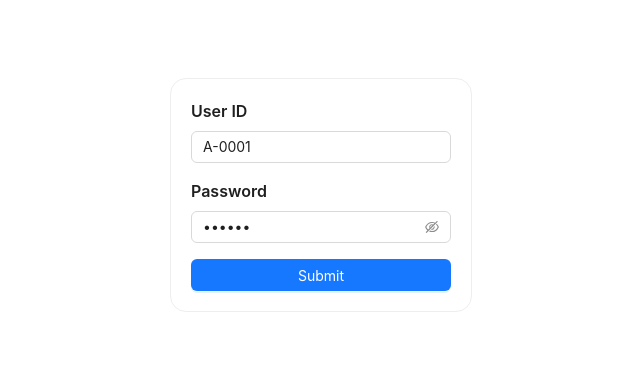
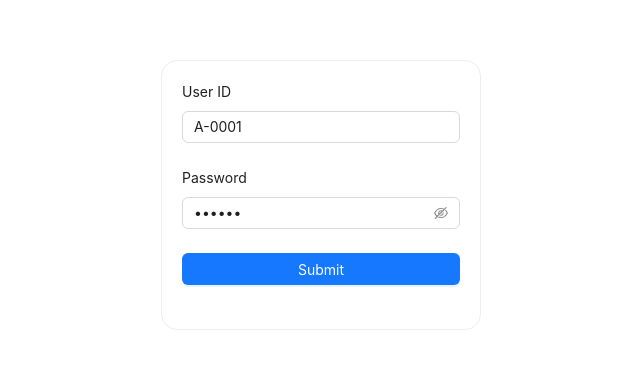
Before and after one commit to saifscripts/phum-client, a React (Vite) app: page /login in a window 1280 px wide. Shown: the part 205-574 px from the top of the page, without its empty margins (319-959 px from the left). Built offline with nearby package versions, Linux system fonts and the light colour scheme; no server answers.

Commit message:
31-2 Refactor Form Component

```diff
--- a/src/components/form/PHForm.tsx
+++ b/src/components/form/PHForm.tsx
@@ -1,4 +1,5 @@
 /* eslint-disable @typescript-eslint/no-explicit-any */
+import { Form } from 'antd';
 import { ReactNode } from 'react';
 import {
   FieldValues,
@@ -18,7 +19,9 @@ const PHForm = ({ children, onSubmit, defaultValues }: IPHFormProps) => {
 
   return (
     <FormProvider {...methods}>
-      <form onSubmit={methods.handleSubmit(onSubmit)}>{children}</form>
+      <Form layout="vertical" onFinish={methods.handleSubmit(onSubmit)}>
+        {children}
+      </Form>
     </FormProvider>
   );
 };
--- a/src/components/form/PHInput.tsx
+++ b/src/components/form/PHInput.tsx
@@ -1,4 +1,4 @@
-import { Input, Typography } from 'antd';
+import { Form, Input } from 'antd';
 import { Controller } from 'react-hook-form';
 
 interface IPHInputProps {
@@ -11,15 +11,16 @@ interface IPHInputProps {
 const PHInput = ({ name, type, label, placeholder }: IPHInputProps) => {
   return (
     <div>
-      {label && <Typography.Title level={5}>{label}</Typography.Title>}
       <Controller
         name={name}
         render={({ field }) => (
-          <Input
-            {...field}
-            type={type || 'text'}
-            placeholder={placeholder || ''}
-          />
+          <Form.Item label={label}>
+            <Input
+              {...field}
+              type={type || 'text'}
+              placeholder={placeholder || ''}
+            />
+          </Form.Item>
         )}
       />
     </div>
--- a/src/components/form/PHPasswordInput.tsx
+++ b/src/components/form/PHPasswordInput.tsx
@@ -1,5 +1,5 @@
 import { EyeInvisibleOutlined, EyeTwoTone } from '@ant-design/icons';
-import { Input, Typography } from 'antd';
+import { Form, Input } from 'antd';
 import { Controller } from 'react-hook-form';
 
 interface IPHPasswordInputProps {
@@ -15,10 +15,10 @@ const PHPasswordInput = ({
 }: IPHPasswordInputProps) => {
   return (
     <div>
-      {label && <Typography.Title level={5}>{label}</Typography.Title>}
       <Controller
         name={name}
         render={({ field }) => (
+          <Form.Item label={label}>
             <Input.Password
               {...field}
               placeholder={placeholder || ''}
@@ -26,6 +26,7 @@ const PHPasswordInput = ({
                 visible ? <EyeTwoTone /> : <EyeInvisibleOutlined />
               }
             />
+          </Form.Item>
         )}
       />
     </div>
--- /dev/null
+++ b/src/components/form/PHSelect.tsx
@@ -0,0 +1,20 @@
+import { Form, Select } from 'antd';
+
+interface IPHSelectProps {
+  label?: string;
+  options: {
+    value: string;
+    label: string;
+    disabled?: boolean;
+  }[];
+}
+
+const PHSelect = ({ label, options }: IPHSelectProps) => {
+  return (
+    <Form.Item label={label}>
+      <Select style={{ width: '100%' }} options={options} />
+    </Form.Item>
+  );
+};
+
+export default PHSelect;
--- a/src/pages/admin/AcademicManagement/CreateAcademicSemester.tsx
+++ b/src/pages/admin/AcademicManagement/CreateAcademicSemester.tsx
@@ -1,17 +1,32 @@
-import { Button } from 'antd';
+import { Button, Col, Flex, Form } from 'antd';
 import { FieldValues } from 'react-hook-form';
 import PHForm from '../../../components/form/PHForm';
-import PHInput from '../../../components/form/PHInput';
+import PHSelect from '../../../components/form/PHSelect';
 
 const CreateAcademicSemester = () => {
   const onSubmit = (data: FieldValues) => {
     console.log(data);
   };
   return (
-    <PHForm onSubmit={onSubmit}>
-      <PHInput name="name" />
-      <Button htmlType="submit">Submit</Button>
-    </PHForm>
+    <Flex justify="center" align="center">
+      <Col span={8}>
+        <PHForm onSubmit={onSubmit}>
+          <PHSelect
+            label="Name"
+            options={[
+              { value: 'Autumn', label: 'Autumn' },
+              { value: 'Summer', label: 'Summer' },
+              { value: 'Fall', label: 'Fall' },
+            ]}
+          />
+          <Form.Item>
+            <Button style={{ width: '100%' }} type="primary" htmlType="submit">
+              Submit
+            </Button>
+          </Form.Item>
+        </PHForm>
+      </Col>
+    </Flex>
   );
 };
 
--- a/src/pages/auth/Login.tsx
+++ b/src/pages/auth/Login.tsx
@@ -1,4 +1,4 @@
-import { Button, Flex } from 'antd';
+import { Button, Col, Flex, Form } from 'antd';
 import { jwtDecode } from 'jwt-decode';
 import { FieldValues } from 'react-hook-form';
 import { useLocation, useNavigate } from 'react-router-dom';
@@ -38,15 +38,15 @@ const Login = () => {
 
   return (
     <Flex style={{ height: '100vh' }} justify="center" align="center">
-      <div
+      <Col
         style={{
           border: '1px solid #eeeeee',
           padding: '20px',
           borderRadius: '16px',
         }}
+        span={6}
       >
         <PHForm defaultValues={defaultValues} onSubmit={onSubmit}>
-          <Flex vertical gap="middle">
           <PHInput name="id" label="User ID" placeholder="User ID" />
           <PHPasswordInput
             name="password"
@@ -54,12 +54,13 @@ const Login = () => {
             placeholder="Input Password"
           />
 
-            <Button type="primary" htmlType="submit">
+          <Form.Item>
+            <Button style={{ width: '100%' }} type="primary" htmlType="submit">
               Submit
             </Button>
-          </Flex>
+          </Form.Item>
         </PHForm>
-      </div>
+      </Col>
     </Flex>
   );
 };
```
Lines whose indentation alone changed are shown as unchanged.
